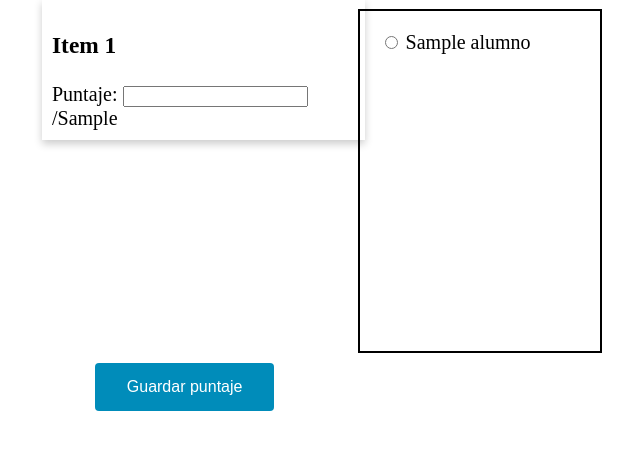
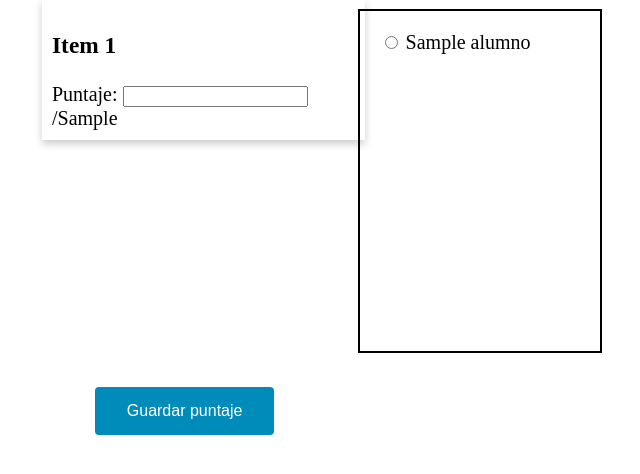
Before and after one commit to RodrigoEstay/Proyecto-IS2, a Flask app: page /asignatura/1/eval/1/addScore in a window 1280 px wide. Shown: the part 115-589 px from the top of the page, without its empty margins (166-806 px from the left). Run offline with Flask 2, Linux system fonts and the light colour scheme; a user stored in the database is signed in; tables that the repository leaves empty hold one stand-in row (values such as "Sample post"); a database or web service that is not in the repository returns one stand-in record (values such as "Sample title"); some libraries are stand-ins or nearby versions.

Commit message:
correcion de errores

```diff
--- a/Sprint 2/static/css/style.css
+++ b/Sprint 2/static/css/style.css
@@ -131,7 +131,7 @@ a:hover {
 }
 
 .boton.submitItems{
-	margin: 0px 1.5em 0em 20%;
+	margin: 1.5em 1.5em 0em 20%;
 	padding: 15px 32px;
 }
 
--- a/Sprint 2/templates/evaluacion/addScore.html
+++ b/Sprint 2/templates/evaluacion/addScore.html
@@ -21,9 +21,6 @@
 							<input type="hidden" name="itemsID[]" id="itemID" value= "{{ item['id_item'] }}">
 							<score>/{{ item['puntaje_maximo'] }}</score>
 						</article>
-						{% if not loop.last %}
-							<hr>
-						{% endif %}
 					</div>
 					{% endfor %}
 				</div>
```
